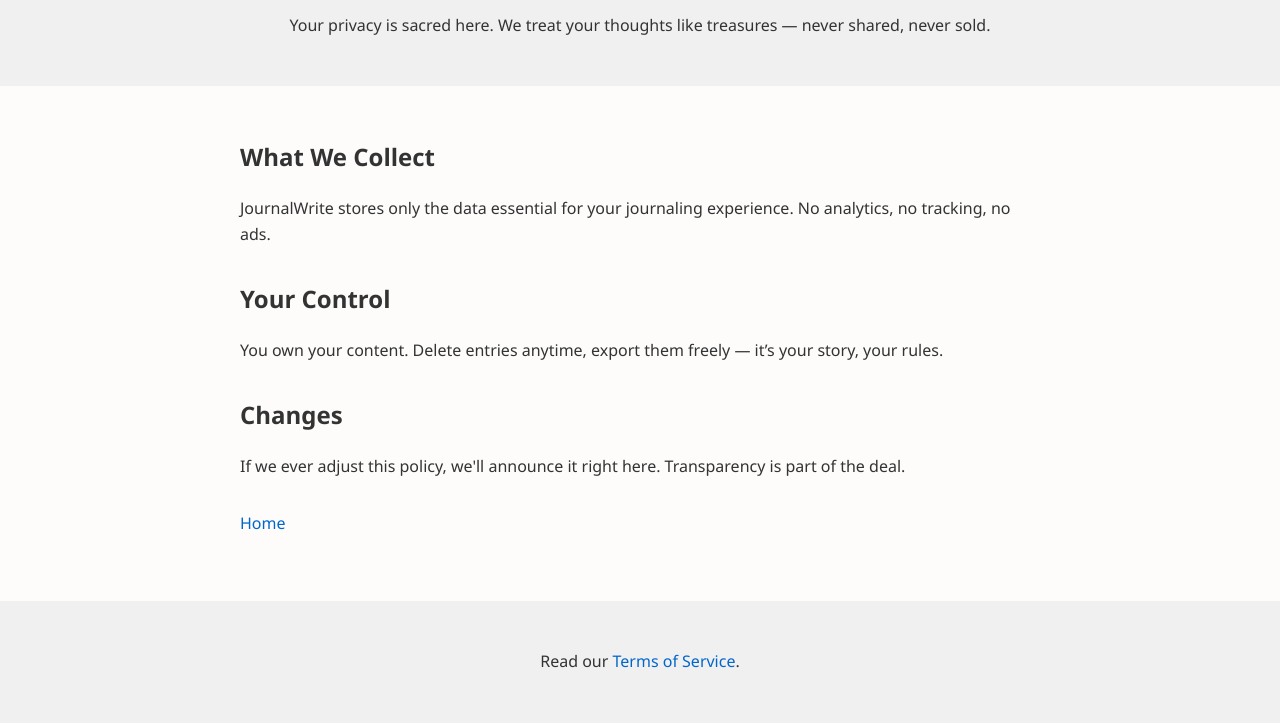
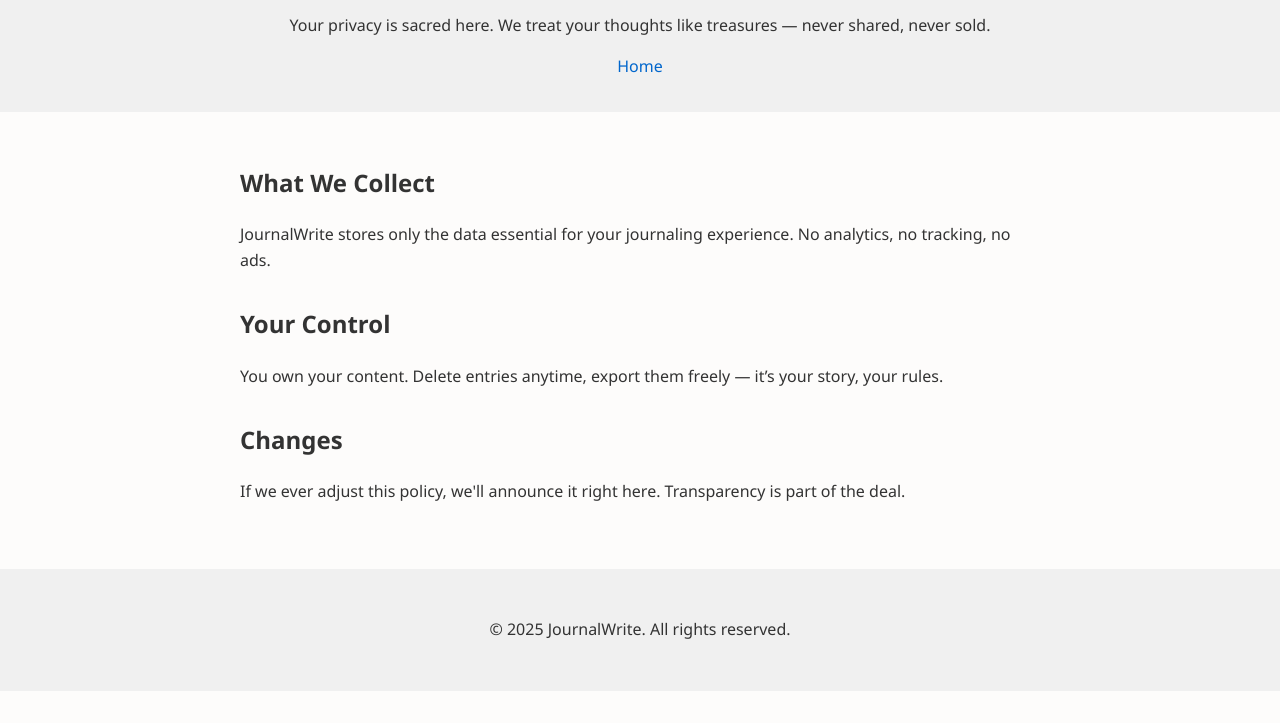
Before and after one commit to JacobK316/journalwrite-web-app, a plain HTML site: page privacy.html in a window 1280 px wide. Shown: the part 108-831 px from the top of the page. After the commit the page ends 800 px from the top, so only its background shows below. Drawn offline with Linux system fonts and the light colour scheme.

Commit message:
Updated logic

```diff
--- a/privacy.html
+++ b/privacy.html
@@ -10,6 +10,7 @@
   <header>
     <h1>Privacy Policy</h1>
     <p>Your privacy is sacred here. We treat your thoughts like treasures — never shared, never sold.</p>
+    <a href="index.html">Home</a>
   </header>
 
   <main>
@@ -27,14 +28,10 @@
       <h2>Changes</h2>
       <p>If we ever adjust this policy, we'll announce it right here. Transparency is part of the deal.</p>
     </section>
-
-    <section>
-        <a href="index.html">Home</a>
-    </section>
   </main>
 
   <footer>
-    <p>Read our <a href="terms.html">Terms of Service</a>.</p>
+    <p>&copy; 2025 JournalWrite. All rights reserved.</p>
   </footer>
 </body>
 </html>
```
Also changed, not shown: terms.html (+2 -5 lines).
